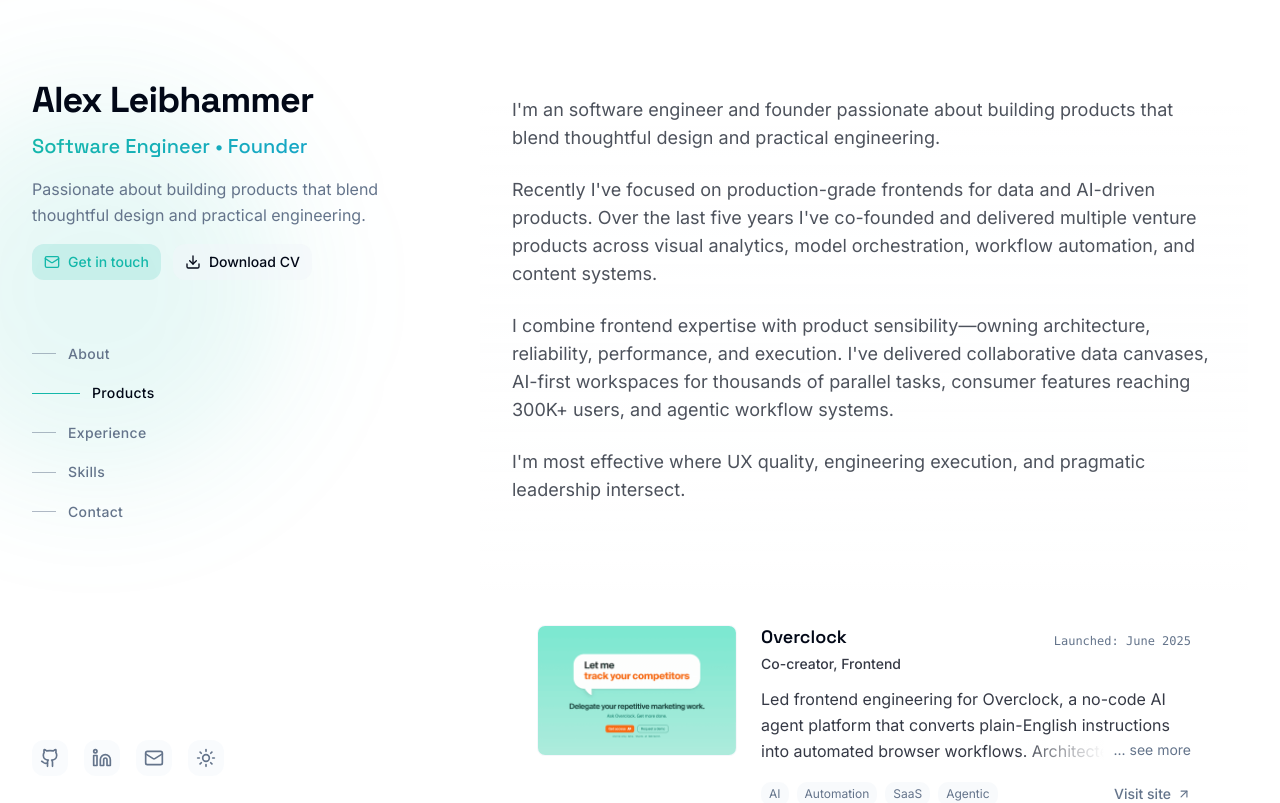
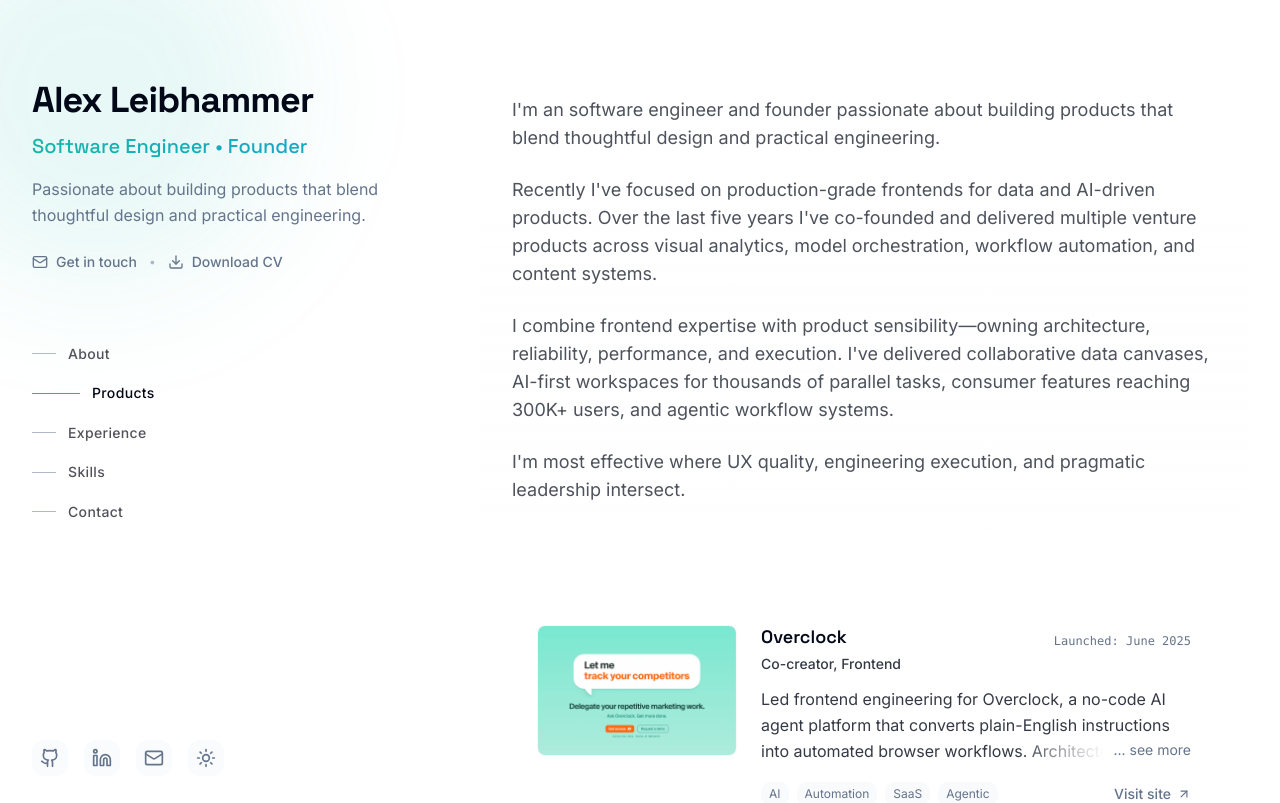
Before and after one commit to aleib/profile, a React (Vite) app: page / in a window 1280 px wide. Shown: the top 803 px of the page. Built offline with nearby package versions, Linux system fonts and the light colour scheme; the HTML template or start-up script is replaced by a standard one.

Commit message:
fix accessibility: color contrast ratios

```diff
--- a/src/components/sections/Work.tsx
+++ b/src/components/sections/Work.tsx
@@ -45,7 +45,7 @@ const Work = () => {
           animate={isInView ? { opacity: 1 } : {}}
           transition={{ duration: 0.8, ease: "easeOut" }}
         >
-          {/* <h2 className="section-header">Products</h2> */}
+          <h2 className="sr-only">Products</h2>
 
           <div className="grid md:grid-cols-1 gap-4 max-w-[51rem] mx-auto">
             {featuredWorkProjects.map((project, index) => {
--- a/src/components/sidebar/LeftSidebar.tsx
+++ b/src/components/sidebar/LeftSidebar.tsx
@@ -39,18 +39,21 @@ const LeftSidebar = ({ navSections, activeSectionId }: LeftSidebarProps) => {
             practical engineering.
           </p>
 
-          <div className="flex flex-wrap gap-3">
+          <div className="flex flex-wrap gap-3 items-center">
             <Link
               to="/#contact"
-              className="inline-flex items-center gap-2 rounded-lg bg-primary/15 text-primary px-3 py-2 text-sm font-medium hover:bg-primary/20 transition-colors"
+              className="inline-flex items-center gap-2 text-muted-foreground py-2 text-sm font-medium hover:text-primary transition-colors"
             >
               <Mail className="w-4 h-4" />
               Get in touch
             </Link>
+            <span className="my-0 text-muted-foreground text-xs opacity-50">
+              •
+            </span>
             <a
               href="/alex-leibhammer-cv.pdf"
               download
-              className="inline-flex items-center gap-2 rounded-lg bg-secondary/50 text-foreground px-3 py-2 text-sm font-medium hover:bg-secondary transition-colors"
+              className="inline-flex items-center gap-2 text-muted-foreground py-2 text-sm font-medium hover:text-foreground transition-colors"
             >
               <Download className="w-4 h-4" />
               Download CV
@@ -71,7 +74,7 @@ const LeftSidebar = ({ navSections, activeSectionId }: LeftSidebarProps) => {
                       "group inline-flex items-center gap-3 text-sm font-medium transition-colors",
                       isActive
                         ? "text-foreground"
-                        : "text-muted-foreground hover:text-foreground",
+                        : "text-zinc-600 dark:text-zinc-400 hover:text-foreground",
                     ].join(" ")}
                   >
                     <span
--- a/src/pages/Index.tsx
+++ b/src/pages/Index.tsx
@@ -59,8 +59,9 @@ const Index = () => {
     <>
       <SEO path="/" />
       <div
+        id="container"
         ref={containerRef}
-        className="min-h-screen dark:bg-slate-950 light:bg-slate-50 relative"
+        className="min-h-screen dark:bg-slate-950 light:bg-slate-50 relative group/container"
       >
         <div className="pointer-events-none absolute inset-0 overflow-hidden">
           {/* <div className="absolute inset-0 bg-gradient-to-br from-background via-background to-secondary/20" /> */}
@@ -72,7 +73,7 @@ const Index = () => {
             )}
             style={glowStyle}
           />
-          <div className="absolute top-24 -left-24 w-96 h-96 bg-primary/10 rounded-full blur-3xl animate-float" />
+          <div className="absolute -top-24 -left-24 w-96 h-96 bg-primary/10 rounded-full blur-3xl animate-float transition-opacity opacity-0  duration-1000 delay-[5s] group-hover/container:opacity-100" />
           <div
             className="absolute bottom-24 -right-24 w-96 h-96 bg-primary/5 rounded-full blur-3xl animate-float"
             style={{ animationDelay: "3s" }}
```
Also changed, not shown: src/index.css (+9 -15 lines).
